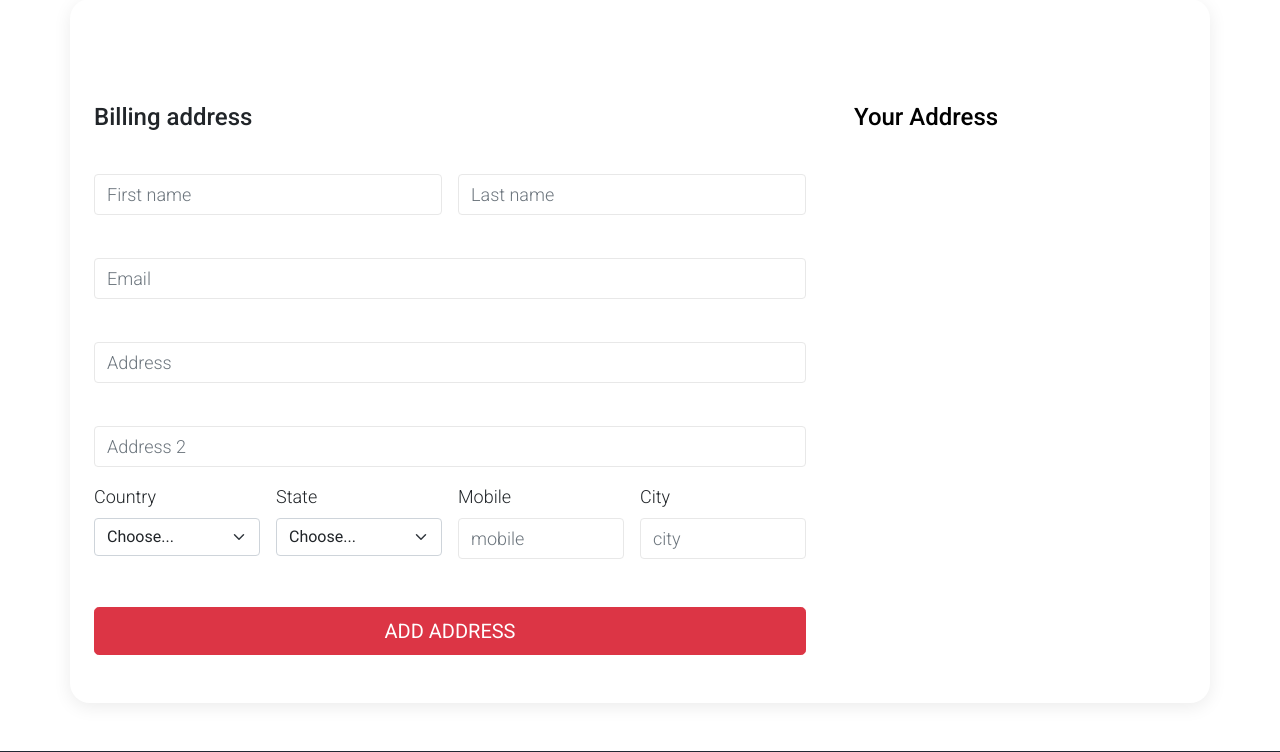
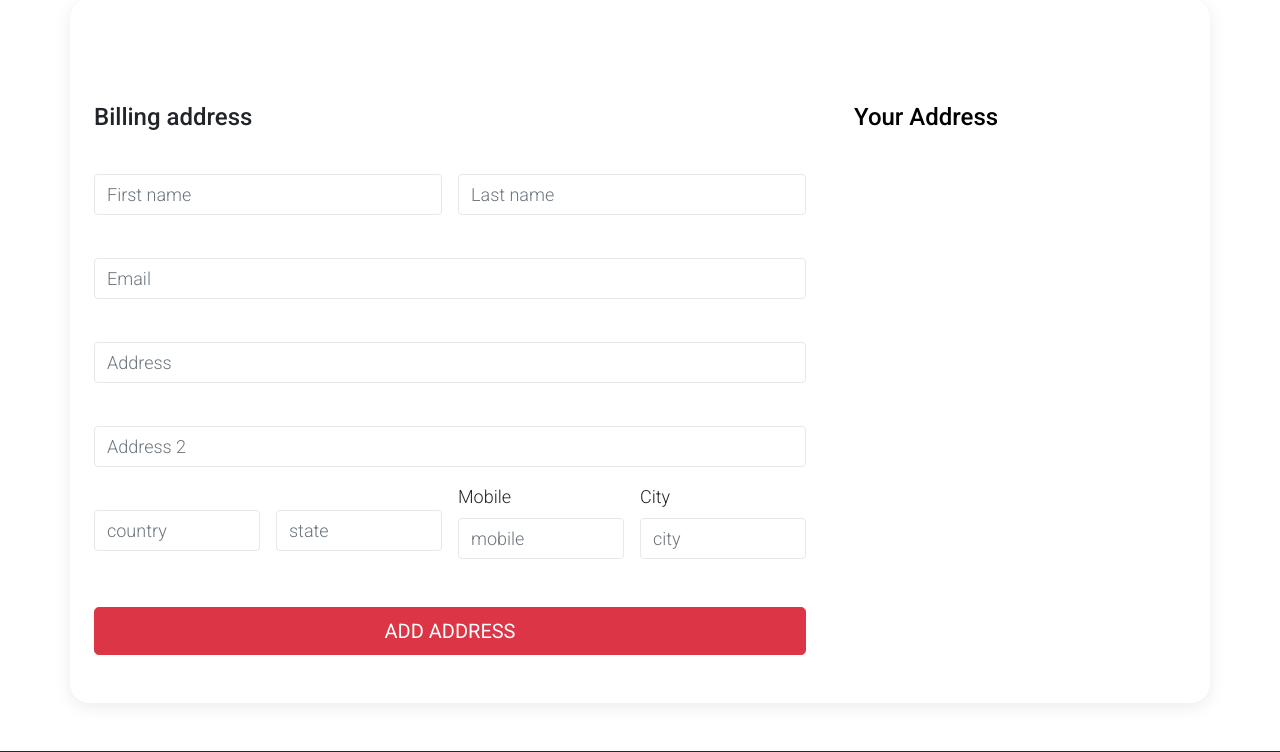
Before and after one commit to ashwin275/E_BIKE, a Django app: page /cart/checkout in a window 1280 px wide. Shown: the part 181-933 px from the top of the page. Run offline with Django 4.2, Linux system fonts and the light colour scheme; the visitor is signed in with stand-in values (Sample User, id 1); data comes from the database, SQL or seed files in the repository; data that the repository does not hold is empty; some libraries are stand-ins or nearby versions.

Commit message:
razorpay

```diff
--- a/project/templates/cart/checkout.html
+++ b/project/templates/cart/checkout.html
@@ -105,26 +105,26 @@
                         </div>
 
                         <div class="col-md-3">
-                            <label for="country" class="form-label">Country</label>
+
+                            <label for="address2" class="form-label"><span class="text-muted"></span></label>
+                            <input type="text" class="form-control" name="country" id="country" placeholder="country">
+
+
+                            <!-- <label for="country" class="form-label">Country</label>
                             <select class="form-select"  name="country" id="country" required>
                                 <option value="">Choose...</option>
                                 <option>India</option>
                             </select>
                             <div class="invalid-feedback">
                                 Please select a valid country.
-                            </div>
+                            </div> -->
                         </div>
 
                         <div class="col-md-3">
-                            <label for="state" class="form-label">State</label>
-                            <select class="form-select" name="state" id="state" required>
-                                <option value="">Choose...</option>
-                                <option>Delhi</option>
-                                <option>Kerala</option>
-                            </select>
-                            <div class="invalid-feedback">
-                                Please provide a valid state.
-                            </div>
+
+                            <label for="address2" class="form-label"><span class="text-muted"></span></label>
+                            <input type="text" class="form-control" name="state" id="state" placeholder="state">
+
                         </div>
 
                         <div class="col-3">
```
